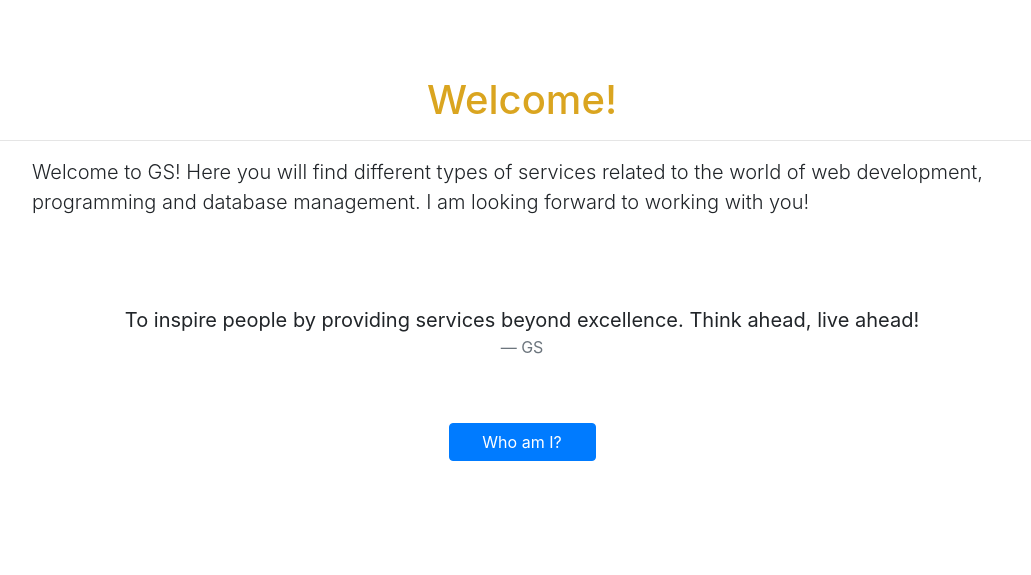
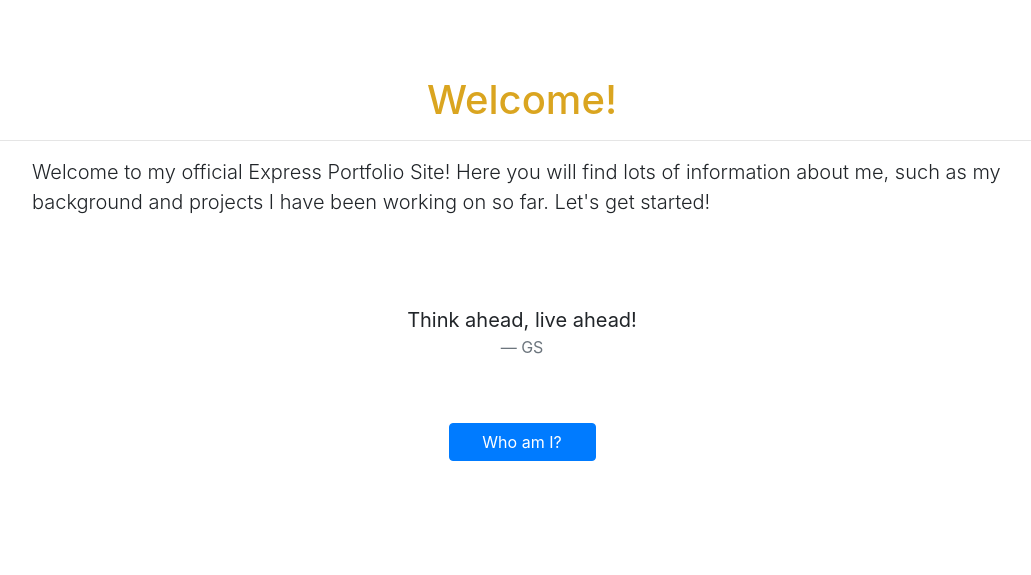
Before and after one commit to gurvir99/Assignment-2-COMP229-F2020, a Node server app: page / in a window 1280 px wide. Shown: the part 65-640 px from the top of the page, without its empty margins (118-1149 px from the left). Run offline with Node 20, Linux system fonts and the light colour scheme; some libraries are stand-ins or nearby versions.

Commit message:
changed homepage info

```diff
--- a/views/index.ejs
+++ b/views/index.ejs
@@ -9,11 +9,11 @@
       <hr class="my-6">
     </div>
 <div style="width: 980px; margin-left: auto; margin-right: auto;">
-  <p  class="lead" class="text-justify">Welcome to GS! Here you will find different types of services related to the world of web development, programming and
-    database management. I am looking forward to working with you!
+  <p  class="lead" class="text-justify">Welcome to my official Express Portfolio Site! Here you will find lots of information about me, such
+  as my background and projects I have been working on so far. Let's get started!
   </p><br><br><br>
   <blockquote class="blockquote text-center">
-    <p class="mb-0">To inspire people by providing services beyond excellence. Think ahead, live ahead!</p>
+    <p class="mb-0">Think ahead, live ahead!</p>
     <footer class="blockquote-footer">GS </footer>
   </blockquote><br><br>
   <a style="display: block; margin: auto; width: 15%;" class="btn btn-primary" href="\about" role="button">Who am I?</a>
```
